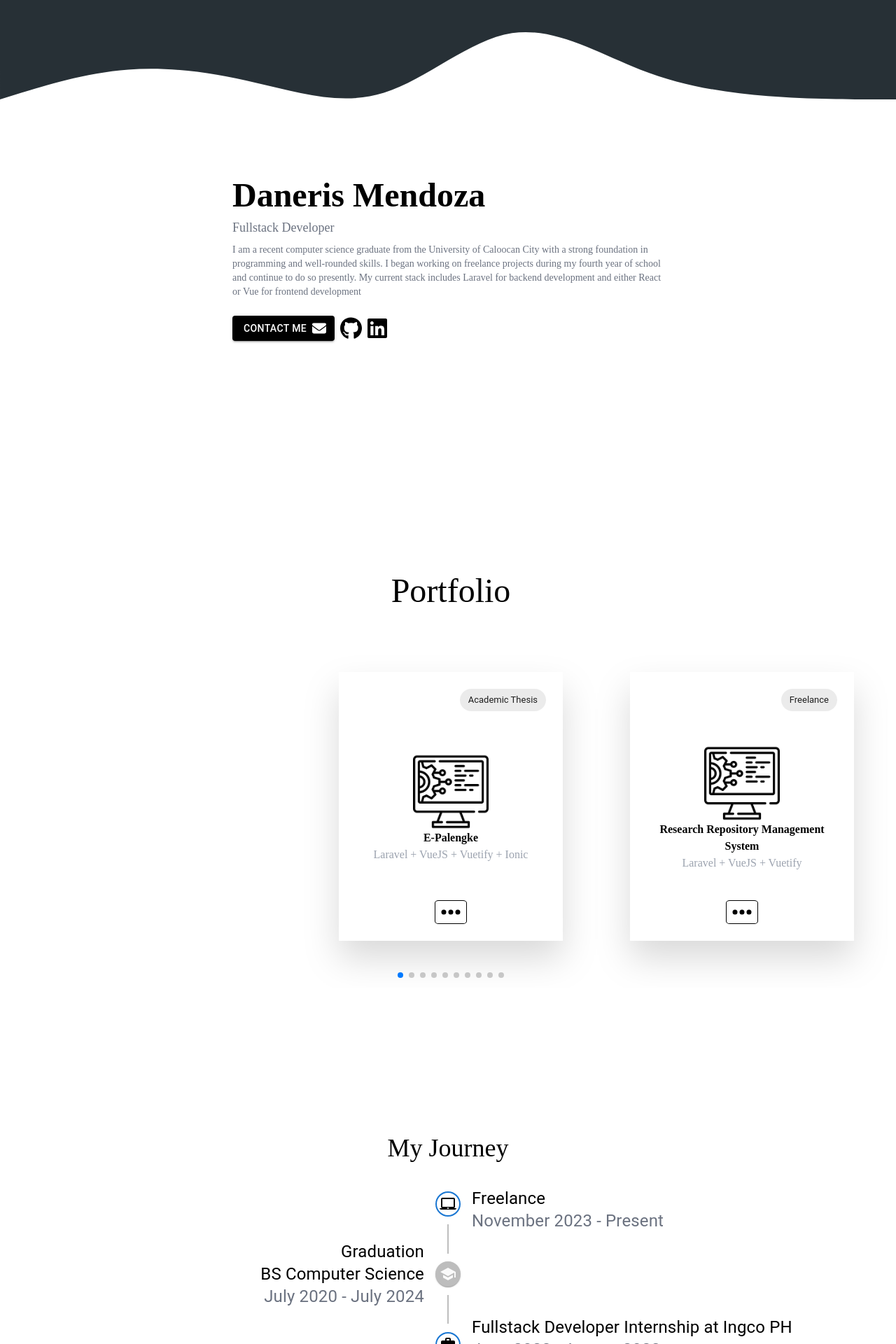
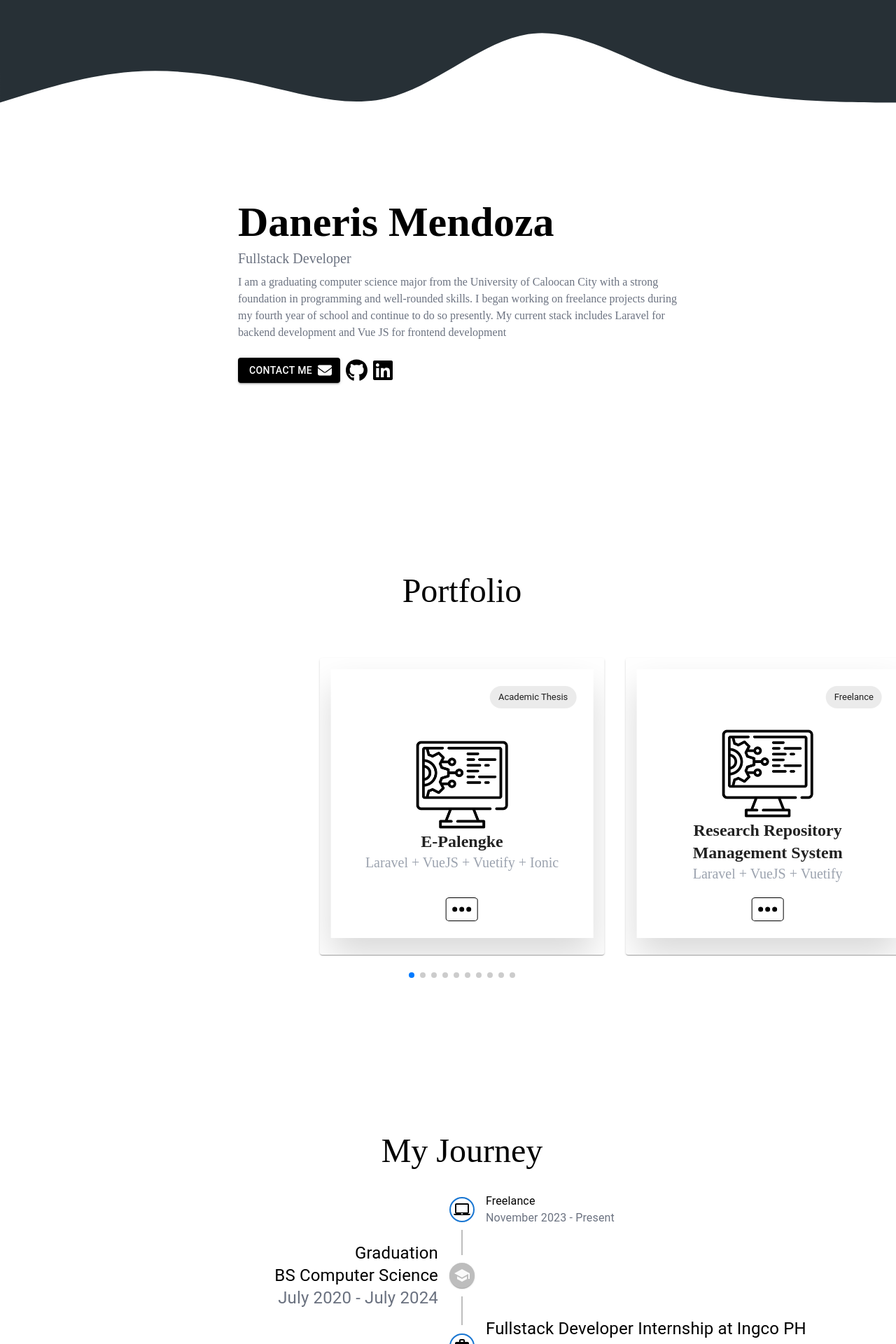
Before and after one commit to DanerisMendoza/portfolio, a React (Create React App) app: page / in a window 1280 px wide. Shown: the top 1920 px of the page at 70% size. Built offline with nearby package versions, Linux system fonts and the light colour scheme.

Commit message:
optimize everything include responsiveness

```diff
--- a/src/index.css
+++ b/src/index.css
@@ -7,10 +7,24 @@
 body {
   font-weight: normal;
   font-family: "Lexend Deca";
+  position: absolute;
+  /* zoom: 90%; */
+  /* overflow-x: hidden; */
+
 }
+@media (max-width: 640px) {
+  body {
+    font-weight: normal;
+    font-family: "Lexend Deca";
+    position: absolute;
+    zoom: 90%;
+  }
+}
+
 
 .wavy{
   position: absolute;
+  width: 100%;
 }
 
 .f-gray {
--- a/src/views/Hero.js
+++ b/src/views/Hero.js
@@ -7,15 +7,15 @@ import { faGithub, faLinkedin } from '@fortawesome/free-brands-svg-icons'
 class Hero extends Component {
     render() {
         return (
-            <div className="h-screen w-screen flex flex-col justify-center items-center pr-8" >
-                <div className="max-w-7xl flex flex-col items-start  lg:h-1/3 lg:w-3/6 m-4 mb-52 md:mb-20 ">
-                    <h2 className="font-extrabold text-5xl text-black mr-12">
+            <div className="h-screen w-screen flex flex-col justify-center items-center" >
+                <div className="max-w-7xl flex flex-col items-start  lg:h-1/3 lg:w-3/6 m-4  ">
+                    <h2 className="font-extrabold text-6xl text-black mr-12">
                         Daneris Mendoza
                     </h2>
-                    <h3 className="text-lg mr-12 text-gray-500 mt-2 mb-2">Fullstack Developer</h3>
-                    <h5 className="text-sm text-gray-500">
-                        I am a recent computer science graduate from the University of Caloocan City with a strong foundation in programming and well-rounded skills. I began working on freelance projects during my fourth year of school and continue to do so presently. My current stack includes Laravel for backend development and either React or Vue for frontend development                    </h5>
-                    <div className="mt-6 flex flex-row items-center gap-2">
+                    <h3 className="text-xl mr-12 text-gray-500 mt-2 mb-2">Fullstack Developer</h3>
+                    <h5 className="text-base text-gray-500">
+                        I am a graduating computer science major from the University of Caloocan City with a strong foundation in programming and well-rounded skills. I began working on freelance projects during my fourth year of school and continue to do so presently. My current stack includes Laravel for backend development and Vue JS for frontend development                    </h5>
+                    <div className="mt-6  flex flex-row items-center gap-2">
                         <a className="enlarge" href="mailto:danerismendoza096@gmail.com" >
                             <Button variant="contained" style={{ backgroundColor: '#000000' }} endIcon={<FontAwesomeIcon icon={faEnvelope} />}>Contact Me </Button>
                         </a>
--- a/src/views/Portfolio.js
+++ b/src/views/Portfolio.js
@@ -22,6 +22,9 @@ import { useState, useEffect } from 'react';
 import AppBar from '@mui/material/AppBar';
 import { faEnvelope } from '@fortawesome/free-solid-svg-icons'
 import ArrowBackIosNewIcon from '@mui/icons-material/ArrowBackIosNew';
+import Card from '@mui/material/Card';
+import CardActions from '@mui/material/CardActions';
+import CardContent from '@mui/material/CardContent';
 
 
 export default () => {
@@ -70,7 +73,7 @@ export default () => {
         project_logo: "images/system.png",
         description: "Laravel + VueJS + Vuetify",
         long_description: "Maintained and implemented updates in the existing ticketing system, including multiple label filtering for tickets, geolocation filtering for nearby branches, a feature to suggest tickets to agents with a low-ticket assignment count, and bug fixes. Additionally developed a web-based application for end users to integrate with an in-house ticketing system, utilizing Laravel scheduler for synchronizing cloud and local databases.",
-        technology: ['Laravel','Laravel Schuduler', 'VueJS', 'Vuetify', 'Vuex', 'Axios', 'Websocket' ,'Leaflet'],
+        technology: ['Laravel', 'Laravel Schuduler', 'VueJS', 'Vuetify', 'Vuex', 'Axios', 'Websocket', 'Leaflet'],
         platform: 'Web',
         type: 'Internship',
         source_code: [],
@@ -83,7 +86,7 @@ export default () => {
         project_logo: "images/system.png",
         description: "jQuery + Bootstrap + PHP + MySQL",
         long_description: "I collaborated on coding with students from other computer studies courses. Our team consisted of four developers and four QA testers.",
-        technology: ['jQuery','Bootstrap', 'PHP', 'MySQL', 'PHP Mailer', 'Cron Jobs'],
+        technology: ['jQuery', 'Bootstrap', 'PHP', 'MySQL', 'PHP Mailer', 'Cron Jobs'],
         platform: 'Web',
         type: 'Practicum 2',
         source_code: [],
@@ -133,7 +136,7 @@ export default () => {
         name: "Cash Management Tracker",
         project_link: "",
         project_logo: "images/system.png",
-        description: "Java Native Mobile + SQLITE" ,
+        description: "Java Native Mobile + SQLITE",
         long_description: "Expenses tracker with date analytics.",
         technology: ['Java Native Mobile', 'SQLITE'],
         platform: 'Mobile',
@@ -171,7 +174,7 @@ export default () => {
     };
 
     return (
-        <div className="h-screen w-screen max-w-7xl m-center pr-8">
+        <div className="h-screen w-screen max-w-7xl m-center ">
             <React.Fragment>
                 <Dialog
                     fullScreen
@@ -186,6 +189,8 @@ export default () => {
                         </Toolbar>
                     </AppBar>
                     <DialogContent className='mr-3'>
+                        <Card >
+                            <CardContent>
                                 <Swiper
                                     pagination={{
                                         dynamicBullets: true,
@@ -235,18 +240,22 @@ export default () => {
 
                                     </div>
                                 </div>
+                            </CardContent>
+                        </Card>
                     </DialogContent>
                 </Dialog>
             </React.Fragment>
             <h2 className="text-5xl text-black text-center mb-6">Portfolio</h2>
             <Swiper
                 slidesPerView={3}
-                spaceBetween={0}
+                spaceBetween={30}
                 centeredSlides={true}
                 modules={modules}
                 pagination={{ clickable: true }}
                 breakpoints={{
-                    200: { slidesPerView: 1 },
+                    200: {
+                        slidesPerView: 1,
+                    },
                     600: { slidesPerView: 2 },
                     768: { slidesPerView: 3 }
                 }}
@@ -254,14 +263,16 @@ export default () => {
             >
 
                 {slidesData.map((project, index) => (
-                    <SwiperSlide key={project.name} style={{ height: '65vh', display: 'flex', alignItems: 'center' }}>
-                        <div className="flex flex-col justify-between drop-shadow-2xl bg-white w-80 h-96 p-6  m-center ">
-                            <Chip label={project.type} className="mb-2 self-end">
+                    <SwiperSlide key={project.name} style={{ height: '65vh', display: 'flex', alignItems: 'center' }} >
+                        <Card>
+                            <CardContent>
+                                <div className="flex flex-col justify-between bg-white w-full h-96 p-6  m-center  drop-shadow-2xl">
+                                    <Chip label={project.type} className="mb-2 self-end ">
                                     </Chip>
                                     <div className="flex flex-col items-center text-center">
                                         <img src="/portfolio/images/system.png" alt='app' style={{ width: '40%' }} />
-                                <p className=' text-l font-semibold'>{project.name}</p>
-                                <p className=' text-s text-gray-400'>{project.description}</p>
+                                        <p className=' text-2xl font-semibold'>{project.name}</p>
+                                        <p className=' text-xl text-gray-400'>{project.description}</p>
                                     </div>
                                     <div className="self-center flex flex-row gap-3 items-center">
                                         {project.project_link && (
@@ -277,6 +288,8 @@ export default () => {
                                         <FontAwesomeIcon onClick={() => handleClickOpen(project)} className='enlarge pl-2 pr-2' style={{ color: '#000000', border: '1px solid #000000', borderRadius: '12%' }} icon={faEllipsis} size="2xl" />
                                     </div>
                                 </div>
+                            </CardContent>
+                        </Card>
                     </SwiperSlide>
                 ))}
             </Swiper>
--- a/src/views/Timeline.js
+++ b/src/views/Timeline.js
@@ -13,7 +13,7 @@ import Work from '@mui/icons-material/Work';
 export default function CustomizedTimeline() {
     return (
         <div className="h-screen max-w-7xl m-center pb-20">
-            <h2 className="text-4xl text-black text-center mb-6">My Journey</h2>
+            <h2 className="text-5xl text-black text-center mb-6">My Journey</h2>
             <Timeline position="alternate">
 
                 <TimelineItem>
@@ -24,8 +24,8 @@ export default function CustomizedTimeline() {
                         <TimelineConnector />
                     </TimelineSeparator>
                     <TimelineContent >
-                        <h3 className="text-l md:text-2xl text-black-500"> Freelance</h3>
-                        <h3 className="text-l md:text-2xl text-gray-500">November 2023 - Present</h3>
+                        <h3 className="text-base  text-black-500"> Freelance</h3>
+                        <h3 className="text-base  text-gray-500">November 2023 - Present</h3>
                     </TimelineContent>
                 </TimelineItem>
 
@@ -45,9 +45,9 @@ export default function CustomizedTimeline() {
                         <TimelineConnector />
                     </TimelineSeparator>
                     <TimelineContent >
-                        <h3 className="text-l md:text-2xl text-black-500">Graduation</h3>
-                        <h3 className="text-l md:text-2xl text-black-500">BS Computer Science</h3>
-                        <h3 className="text-l md:text-2xl text-gray-500"> July 2020 - July 2024</h3>
+                        <h3 className="text-base md:text-2xl text-black-500">Graduation</h3>
+                        <h3 className="text-base md:text-2xl text-black-500">BS Computer Science</h3>
+                        <h3 className="text-base md:text-2xl text-gray-500"> July 2020 - July 2024</h3>
                     </TimelineContent>
                 </TimelineItem>
 
@@ -60,8 +60,8 @@ export default function CustomizedTimeline() {
 
                     </TimelineSeparator>
                     <TimelineContent >
-                        <h3 className="text-l md:text-2xl text-black-500">   Fullstack Developer Internship at Ingco PH</h3>
-                        <h3 className="text-l md:text-2xl text-gray-500"> June 2023 - August 2023</h3>
+                        <h3 className="text-base md:text-2xl text-black-500">   Fullstack Developer Internship at Ingco PH</h3>
+                        <h3 className="text-base md:text-2xl text-gray-500"> June 2023 - August 2023</h3>
                     </TimelineContent>
                 </TimelineItem>
 
```
Also changed, not shown: src/views/Skills.js (+26 -8 lines), public/index.html (line endings or trailing spaces). Lines whose indentation alone changed are shown as unchanged.
